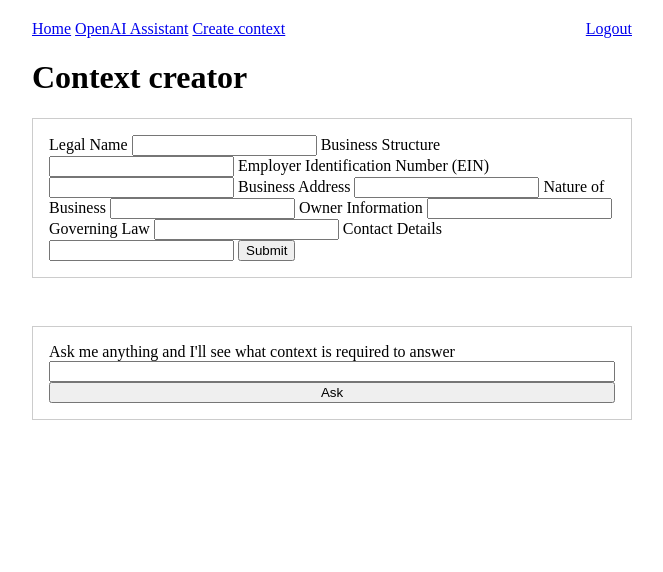
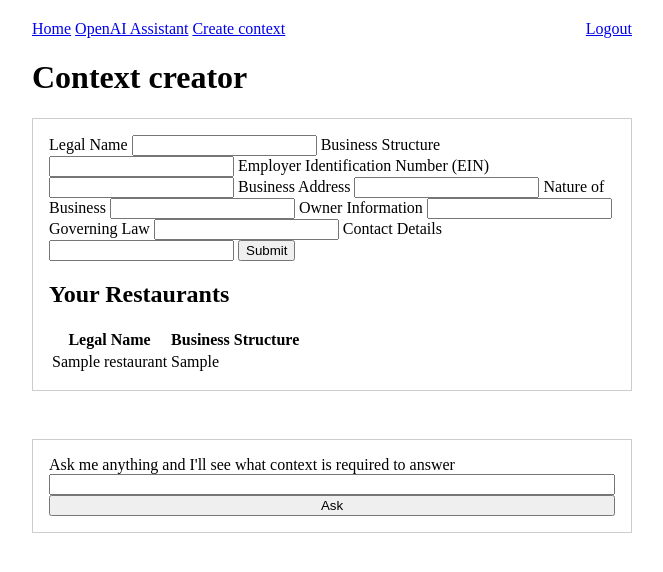
Before and after one commit to TomaOfficer/python-utopian, a Flask app: page /auth/create-context in a window 1280 px wide. Shown: the top 572 px of the page, without its empty margins (308-971 px from the left). Run offline with Flask 3, Linux system fonts and the light colour scheme; a user stored in the database is signed in; tables that the repository leaves empty hold one stand-in row (values such as "Sample post").

Commit message:
display restaurant data to user

```diff
--- a/app/auth.py
+++ b/app/auth.py
@@ -2,7 +2,7 @@ from flask import Blueprint, redirect, url_for, session, render_template
 from flask_login import login_user, logout_user, current_user, login_required
 from authlib.integrations.flask_client import OAuth
 from app.extensions import db
-from app.models import User
+from app.models import User, Restaurant
 from app.create_context import RestaurantForm
 
 auth_blueprint = Blueprint('auth', __name__)
@@ -70,7 +70,8 @@ def talk_to_assistant():
 @login_required
 def create_context():
     form = RestaurantForm()
-    return render_template('create-context.html', form=form)
+    restaurants = Restaurant.query.filter_by(user_id=current_user.id).all()  # Fetch restaurants for the current user
+    return render_template('create-context.html', form=form, restaurants=restaurants)
 
 @auth_blueprint.route('/logout')
 def logout():
--- a/app/templates/create-context.html
+++ b/app/templates/create-context.html
@@ -23,6 +23,25 @@
     </form>
     {% if message %}
         <div class="success-message">{{ message }}</div>
+    {% endif %}
+    <h2>Your Restaurants</h2>
+    {% if restaurants %}
+        <table>
+            <tr>
+                <th>Legal Name</th>
+                <th>Business Structure</th>
+                <!-- Add more headers as needed -->
+            </tr>
+            {% for restaurant in restaurants %}
+                <tr>
+                    <td>{{ restaurant.legal_name }}</td>
+                    <td>{{ restaurant.business_structure }}</td>
+                    <!-- Add more data fields as needed -->
+                </tr>
+            {% endfor %}
+        </table>
+    {% else %}
+        <p>No restaurants added yet.</p>
     {% endif %}
     </section>
     <section style="padding:1em;border:1px solid #ccc;">
```
